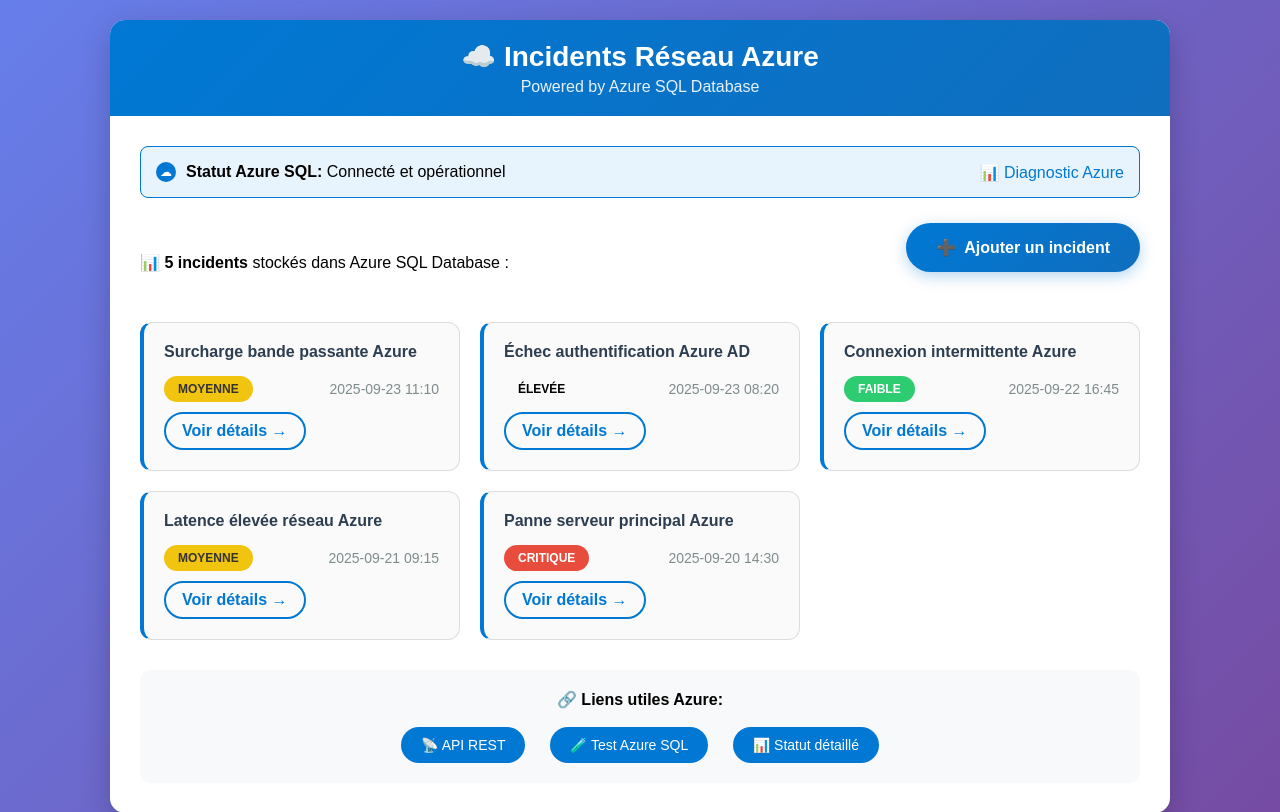
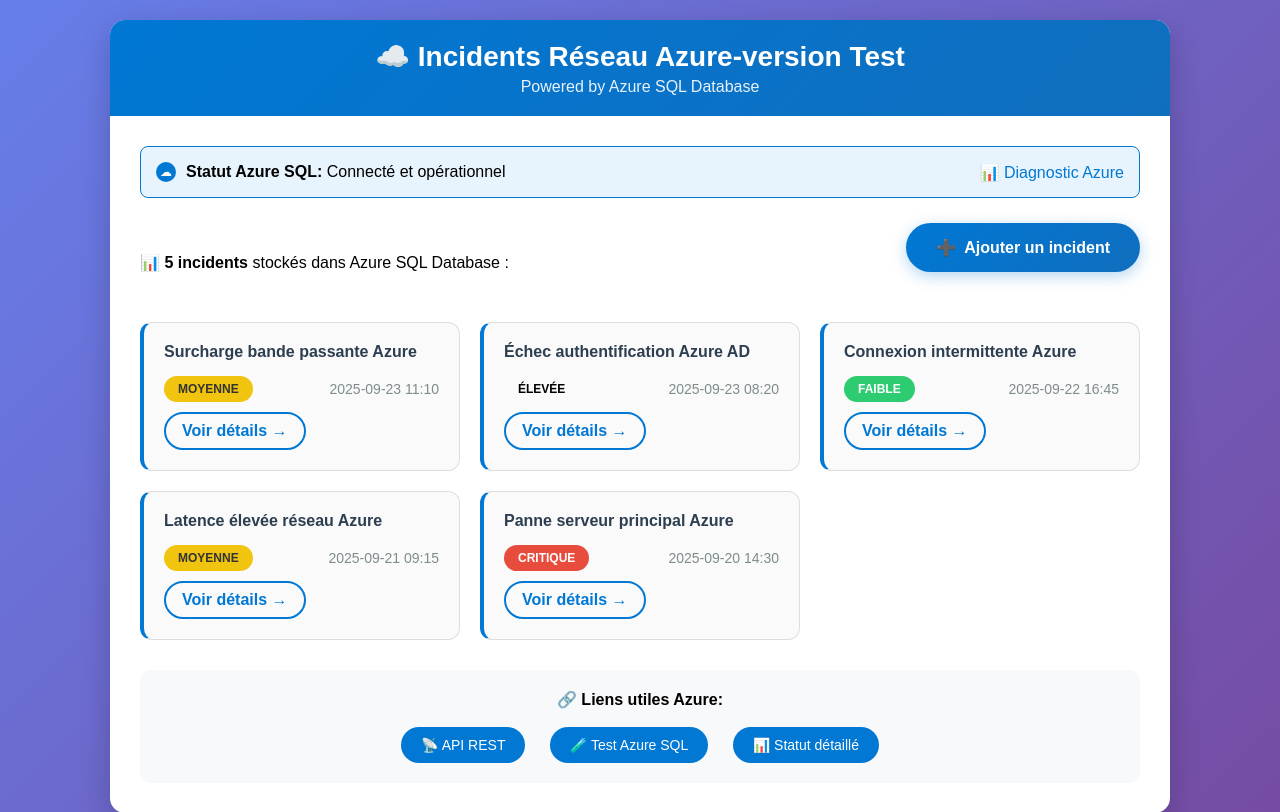
Before and after one commit to azure-user-stack/az204webapp, a Flask app: page / in a window 1280 px wide. Shown: the top 812 px of the page. Run offline with Flask 3, Linux system fonts and the light colour scheme; data comes from the database, SQL or seed files in the repository.

Commit message:
Update templates: ajouter.html and incidents.html

```diff
--- a/templates/ajouter.html
+++ b/templates/ajouter.html
@@ -216,7 +216,7 @@
     <div class="container">
         <div class="azure-header">
             <h1>➕ Ajouter un Incident</h1>
-            <div class="subtitle">Enregistrement dans Azure SQL Database-version modifié</div>
+            <div class="subtitle">Enregistrement dans Azure SQL Database</div>
         </div>
 
         <div class="breadcrumb">
--- a/templates/incidents.html
+++ b/templates/incidents.html
@@ -209,7 +209,7 @@
 <body>
     <div class="container">
         <div class="azure-header">
-            <h1>☁️ Incidents Réseau Azure</h1>
+            <h1>☁️ Incidents Réseau Azure-version Test</h1>
             <div class="subtitle">Powered by Azure SQL Database</div>
         </div>
 
```
